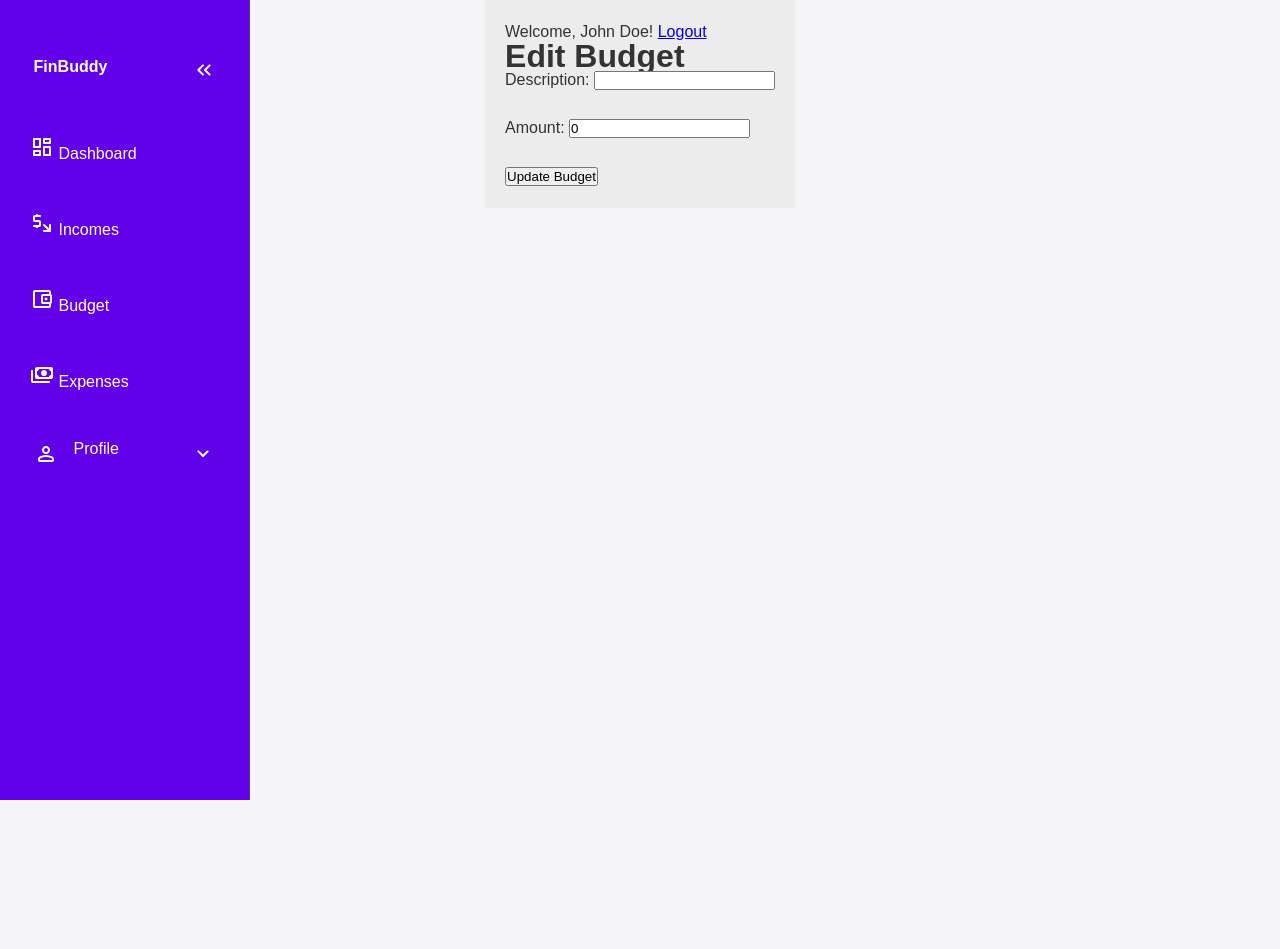
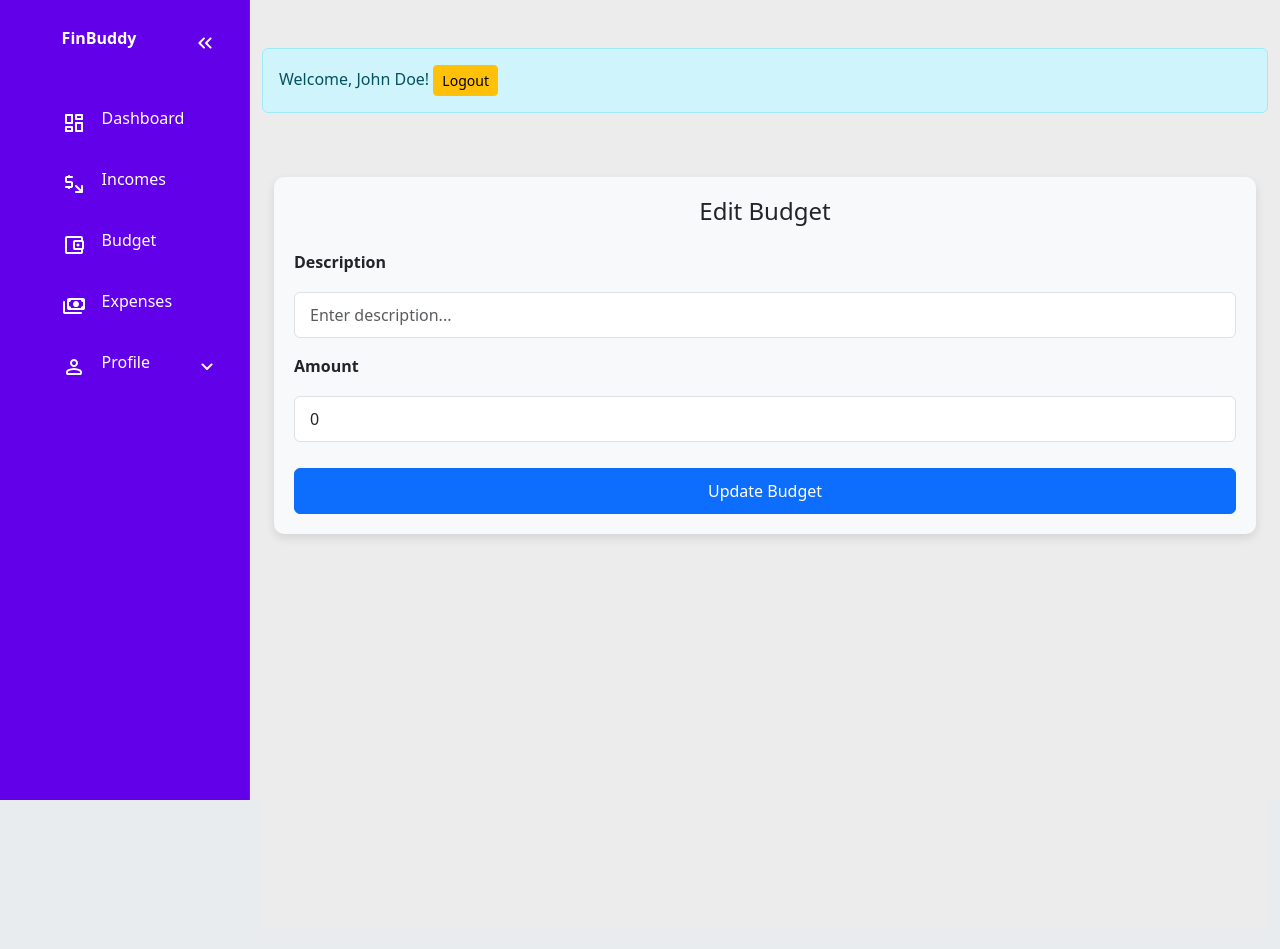
Before and after one commit to almaas-izdihar/fin-buddy, a PHP site: page /index.php?page=editBudget in a window 1280 px wide. Before the commit the page ends 800 px from the top, so only its background shows below. Run offline with PHP 8.4, Linux system fonts and the light colour scheme; a user stored in the database is signed in.

Commit message:
fix styling

```diff
--- a/css/style_1.css
+++ b/css/style_1.css
@@ -141,7 +141,7 @@
   background-color: #ECECEC;
   padding-bottom: 20px;
   margin-bottom: 20px;
-  height: fit-content;
+  height: 100dvh;
 }
 .card{
   border-radius: .5em;
--- a/css/style_4.css
+++ b/css/style_4.css
@@ -1,30 +1,5 @@
 /* Global Styles */
-body {
-  font-family: Arial, sans-serif;
-  margin: 0;
-  padding: 0;
-  background-color: #f4f4f9; /* Warna latar belakang */
-  color: #333;
-}
 
-.container {
-  max-width: 1200px;
-  margin: 0 auto;
-  padding: 20px;
-}
-
-.page-title {
-  text-align: center;
-  font-size: 2.5rem;
-  margin-bottom: 20px;
-  color: #2c3e50; /* Biru gelap */
-}
-
-.card-container {
-  display: grid;
-  grid-template-columns: repeat(auto-fill, minmax(300px, 1fr)); /* Grid responsif */
-  gap: 20px;
-}
 
 /* Card Styles */
 .card {
@@ -59,7 +34,7 @@
 }
 
 .card:hover .card-title, .card:hover .card-subtitle {
-  color: white; /* Mengubah warna teks menjadi putih saat hover */
+  color: black; /* Mengubah warna teks menjadi putih saat hover */
 }
 
 /* Create Card Style */
@@ -132,113 +107,3 @@
   background-color: #2980b9; /* Biru lebih gelap */
   transform: scale(1.05);
 }
-
-body {
-  margin: 0; /* Hapus margin default */
-  padding: 0;
-  box-sizing: border-box;
-}
-
-#sidebar {
-  position: fixed; /* Navbar tetap berada di layar */
-  top: 0;
-  left: 0;
-  width: 250px; /* Sesuaikan lebar sidebar */
-  height: 100%; /* Penuh vertikal */
-
-  color: white;
-  z-index: 1000; /* Pastikan navbar berada di atas konten lain */
-}
-
-.container1 {
-  margin-left: 250px; /* Sesuai lebar sidebar */
-  padding: 20px; /* Tambahkan padding agar konten terlihat rapi */
-}
-
-/* Reset dasar */
-* {
-  margin: 0;
-  padding: 0;
-  box-sizing: border-box;
-  font-family: Arial, sans-serif;
-}
-
-/* Styling body menggunakan Flexbox */
-body {
-  display: flex; /* Membuat tata letak fleksibel */
-  height: 100vh; /* Tinggi penuh layar */
-  margin: 0;
-}
-
-/* Styling sidebar */
-#sidebar {
-  width: 250px; /* Lebar sidebar */
-
-  color: #fff; /* Warna teks */
-  height: 100%; /* Tinggi penuh */
-  position: fixed; /* Tetap di kiri layar */
-  left: 0;
-  top: 0;
-  overflow-y: auto; /* Jika konten banyak, munculkan scroll */
-  padding: 20px;
-}
-
-#sidebar h2 {
-  text-align: center;
-  margin-bottom: 20px;
-  font-size: 24px;
-}
-
-#sidebar ul {
-  list-style-type: none; /* Hapus bullet list */
-  padding: 0;
-}
-
-#sidebar ul li {
-  margin: 15px 0;
-}
-
-#sidebar ul li a {
-  text-decoration: none;
-  color: #fff;
-  display: block;
-  padding: 10px;
-  transition: background 0.3s;
-}
-
-#sidebar ul li a:hover {
-
-  border-radius: 4px;
-}
-
-/* Styling konten utama */
-.container1 {
-  margin-left: 250px; /* Menghindari tumpang tindih dengan sidebar */
-  width: calc(100% - 250px); /* Ambil sisa lebar layar */
-  padding: 20px; /* Jarak konten dari tepi */
-  background-color: #f9f9f9; /* Warna background */
-  overflow-y: auto; /* Scroll jika konten melebihi layar */
-}
-
-.container1 h1 {
-  font-size: 32px;
-  margin-bottom: 20px;
-}
-
-.container1 p {
-  font-size: 18px;
-  line-height: 1.6;
-  color: #333;
-}
-
-/* Responsive untuk layar kecil */
-@media (max-width: 768px) {
-  #sidebar {
-    width: 100px; /* Lebar sidebar dikurangi */
-  }
-
-  .container1 {
-    margin-left: 100px; /* Sesuaikan margin konten */
-    width: calc(100% - 100px);
-  }
-}
--- a/index.php
+++ b/index.php
@@ -13,7 +13,7 @@
 	<script type="text/javascript" src="app.js" defer></script>
 	<link rel="stylesheet" href="css/style_1.css">
 	<link rel="stylesheet" href="css/style_2.css">
-  <link rel="stylesheet" href="css/style_3.css">
+  <!-- <link rel="stylesheet" href="css/style_3.css"> -->
 	<link rel="stylesheet" href="css/style_4.css">
 </head>
 <body>
--- a/pages/budget.php
+++ b/pages/budget.php
@@ -30,7 +30,7 @@
 // Close the connection
 ?>
 
-<div class="container">
+<div class="container" style="height: 100dvh;">
     <h1 class="page-title">My Budget Streams</h1>
 
     <div class="card-container" style="display: grid; grid-template-columns: repeat(2, 1fr); gap: 20px;grid-row: 1 / 2; height: 350px;">
--- a/pages/editBudget.php
+++ b/pages/editBudget.php
@@ -44,12 +44,34 @@
 $conn->close();
 ?>
 
+<!-- editBudget -->
 <!DOCTYPE html>
 <html lang="en">
 <head>
     <meta charset="UTF-8">
     <meta name="viewport" content="width=device-width, initial-scale=1.0">
     <title>Edit Budget</title>
+    <link href="https://cdn.jsdelivr.net/npm/bootstrap@5.3.0-alpha3/dist/css/bootstrap.min.css" rel="stylesheet">
+    <style>
+        .login-container {
+            max-width: 1000px;
+            margin: auto;
+            padding: 20px;
+            border-radius: 10px;
+            box-shadow: 0 4px 10px rgba(0, 0, 0, 0.1);
+            background-color: #f8f9fa;
+        }
+        body {
+            background-color: #e9ecef;
+        }
+        .submit-btn {
+            margin-top: 10px;
+            padding: 10px 15px;
+        }
+        .text-end {
+            text-align: end;
+        }
+    </style>
     <script>
         // Redirect if form submission was successful
         <?php if ($success): ?>
@@ -58,15 +80,55 @@
     </script>
 </head>
 <body>
-    <h1>Edit Budget</h1>
-    <form action="" method="post">
-        <label for="description">Description:</label>
-        <input type="text" id="description" name="description" value="<?php echo htmlspecialchars($description); ?>" required><br><br>
+    <div class="container">
+        <div class="login-container">
+            <h1 class="text-center mb-4">Edit Budget</h1>
+            <form action="" method="post" class="needs-validation" novalidate>
+                <!-- Description Field -->
+                <div class="mb-3">
+                    <label for="description" class="form-label fw-bold">Description</label>
+                    <input type="text" id="description" name="description" class="form-control submit-btn"
+                           placeholder="Enter description..."
+                           value="<?php echo htmlspecialchars($description); ?>" required>
+                    <div class="invalid-feedback">Please enter a description.</div>
+                </div>
 
-        <label for="amount">Amount:</label>
-        <input type="number" id="amount" name="amount" step="0.01" value="<?php echo htmlspecialchars($amount); ?>" required><br><br>
+                <!-- Amount Field -->
+                <div class="mb-3">
+                    <label for="amount" class="form-label fw-bold">Amount</label>
+                    <input type="number" id="amount" name="amount" class="form-control submit-btn"
+                           placeholder="Enter amount..." step="0.01"
+                           value="<?php echo htmlspecialchars($amount); ?>" required>
+                    <div class="invalid-feedback">Please enter a valid amount.</div>
+                </div>
 
-        <input type="submit" value="Update Budget">
-    </form>
+                <!-- Submit Button -->
+                <div class="text-end">
+                    <button type="submit" class="btn btn-primary submit-btn">Update Budget</button>
+                </div>
+            </form>
+        </div>
+    </div>
+
+    <!-- Bootstrap JS -->
+    <script src="https://cdn.jsdelivr.net/npm/bootstrap@5.3.0-alpha3/dist/js/bootstrap.bundle.min.js"></script>
+    <script>
+        // Example starter JavaScript for disabling form submissions if there are invalid fields
+        (function () {
+            'use strict'
+            const forms = document.querySelectorAll('.needs-validation')
+
+            Array.from(forms).forEach(function (form) {
+                form.addEventListener('submit', function (event) {
+                    if (!form.checkValidity()) {
+                        event.preventDefault()
+                        event.stopPropagation()
+                    }
+
+                    form.classList.add('was-validated')
+                }, false)
+            })
+        })()
+    </script>
 </body>
 </html>
--- a/pages/expense.php
+++ b/pages/expense.php
@@ -32,7 +32,7 @@
 $conn->close();
 ?>
 
-<div class="container">
+<div class="container" style="height: 100dvh;">
     <h1 class="page-title">My Expenses</h1>
 
     <div class="card-container" style="display: grid; grid-template-columns: repeat(2, 1fr); gap: 20px; grid-row: 1 / 2; height: 350px;">
--- a/pages/income.php
+++ b/pages/income.php
@@ -28,7 +28,7 @@
 $result = $stmt->get_result();
 ?>
 
-<div class="container">
+<div class="container" style="height: 100dvh;">
     <h1 class="page-title">My Income Streams</h1>
 
     <div class="card-container" style="display: grid; grid-template-columns: repeat(3, 1fr); gap: 20px; grid-row: 1 / 2; height: 350px;">
```
